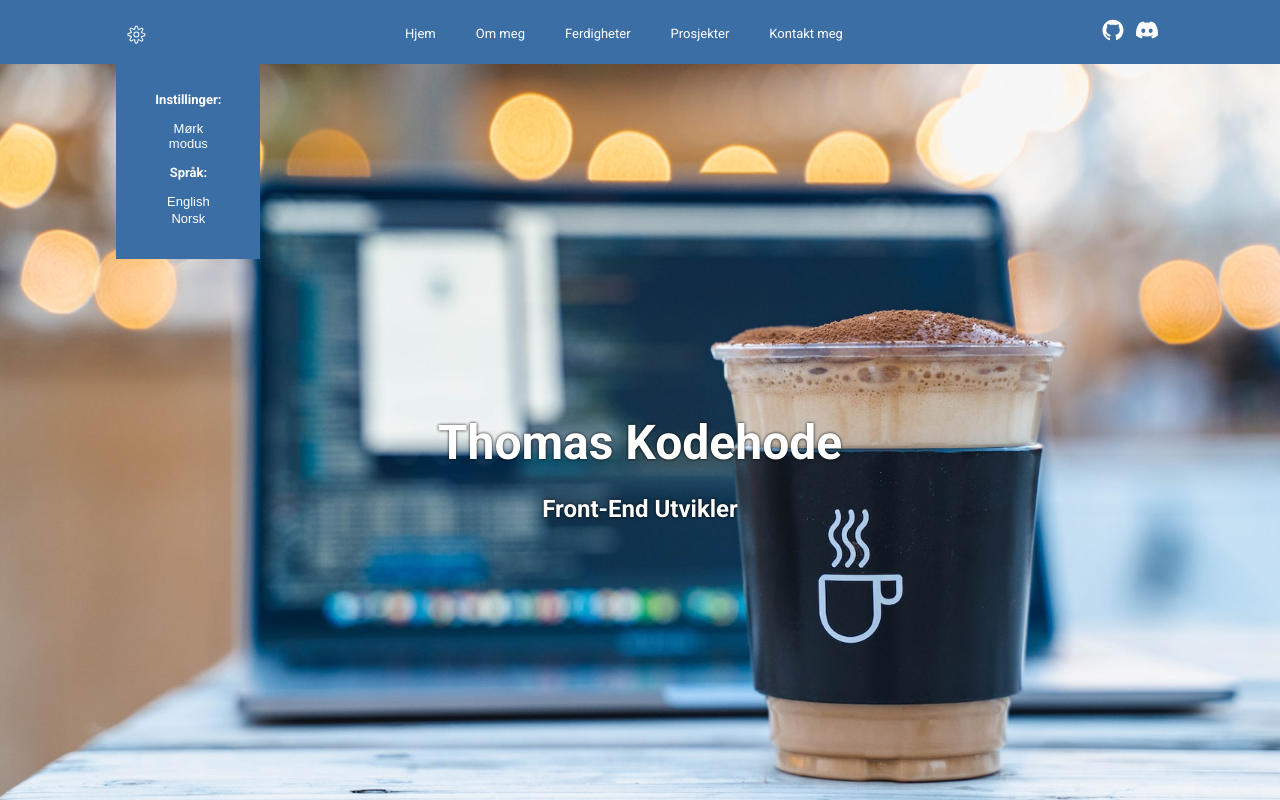
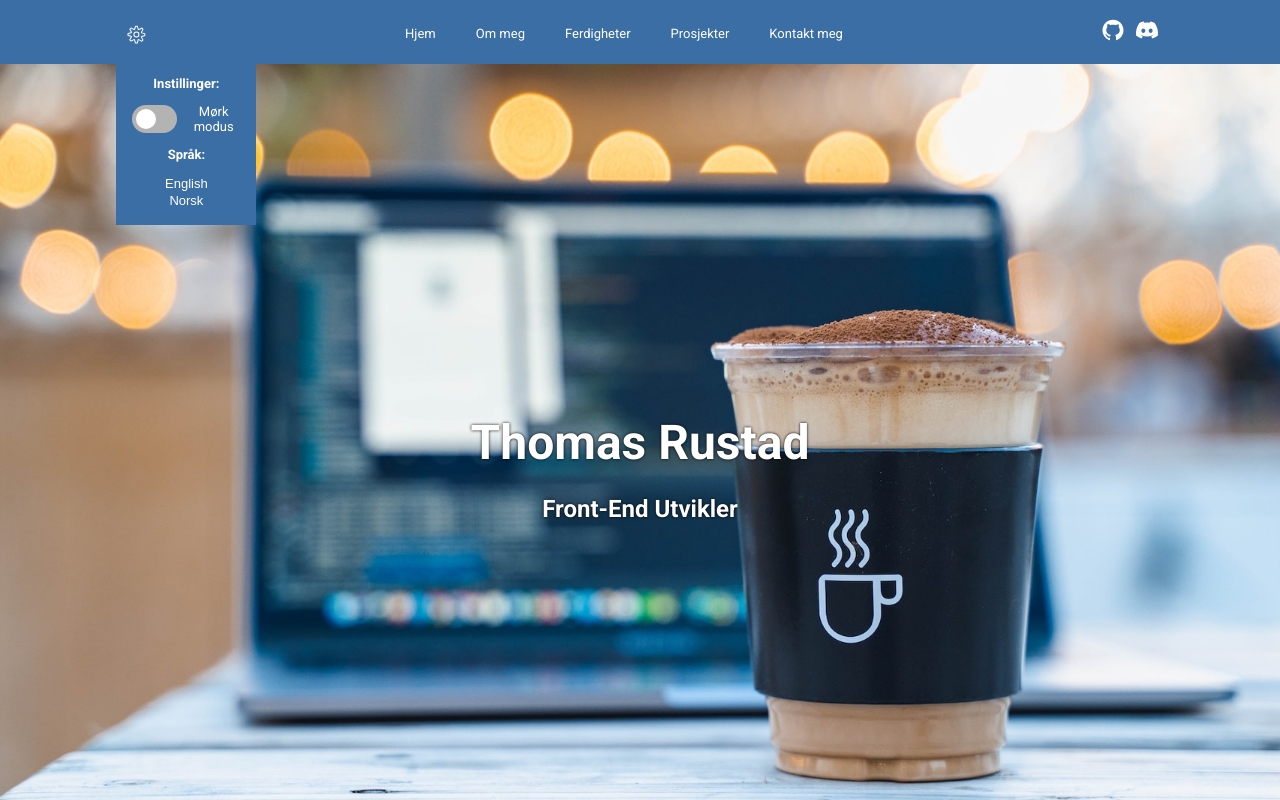
Before and after one commit to ThomasR1997/portfolio, a React (Create React App) app: page / in a window 1280 px wide. Both pictures are taken after a click on the button 134 px from the left and 32 px from the top of the page. Shown: the top 800 px of the page. Built offline with nearby package versions, Linux system fonts and the light colour scheme; the HTML template or start-up script is replaced by a standard one.

Commit message:
feat/ added switch toggle for dark mode, image and text

```diff
--- a/src/App.js
+++ b/src/App.js
@@ -16,12 +16,10 @@ import {
   StyledTitle,
 } from "./components/SectionTitle/StyledSectionTitle";
 
-// Libraries
-import { useTranslation } from "react-i18next";
-
 // Hooks
 import { useState } from "react";
 import { DarkModeContext } from "./contextState/DarkModeContext";
+import { useTranslation } from "react-i18next";
 
 function App() {
   // Enables translation
--- a/src/components/BurgerMenu/BurgerMenu.js
+++ b/src/components/BurgerMenu/BurgerMenu.js
@@ -9,8 +9,12 @@ import {
 // Libraries
 import { slide as Menu } from "react-burger-menu";
 import MediaQuery from "react-responsive";
+
+// Components
+import { Dropdown } from "../Dropdown/Dropdown";
+
+// Hooks
 import { useTranslation } from "react-i18next";
-import { Dropdown } from "../Dropdown/Dropdown";
 
 // React-burger-menu library
 // The burgermenu replaces the navbar for small screens
--- a/src/components/Dropdown/Dropdown.js
+++ b/src/components/Dropdown/Dropdown.js
@@ -1,19 +1,22 @@
 // Hooks
 import { useContext, useState } from "react";
 import { DarkModeContext } from "../../contextState/DarkModeContext";
+import { useTranslation } from "react-i18next";
 
 // Styled components
 import {
   StyledButton,
   StyledDropdown,
   StyledDropdownContent,
+  StyledInput,
+  StyledLabel,
   StyledP,
+  StyledSwitch,
 } from "./StyledDropdown";
 
 import { SettingsIcon } from "../StyledComponents";
 
 // Libraries
-import { useTranslation } from "react-i18next";
 import i18n from "../../i18n";
 import MediaQuery from "react-responsive";
 
@@ -33,7 +36,7 @@ export const Dropdown = () => {
   };
 
   // Toggle between dark and light mode
-  const handleToggle = () => {
+  const handleChange = () => {
     setDarkMode(!darkMode);
   };
 
@@ -57,12 +60,15 @@ export const Dropdown = () => {
         </StyledP>
 
         <MediaQuery minWidth={811}>
-          <StyledButton
-            light={!darkMode ? true : false}
-            onClick={() => handleToggle()}
-          >
+          <StyledLabel htmlFor="checkbox" light={!darkMode ? true : false}>
+            <StyledInput
+              type="checkbox"
+              id="checkbox"
+              onChange={handleChange}
+            />
+            <StyledSwitch />
             {t("Nav Settings Dark Mode")}
-          </StyledButton>
+          </StyledLabel>
         </MediaQuery>
 
         <StyledP light={!darkMode ? true : false}>
--- a/src/components/Dropdown/StyledDropdown.js
+++ b/src/components/Dropdown/StyledDropdown.js
@@ -13,7 +13,7 @@ export const StyledDropdownContent = styled.div`
   position: absolute;
   background: ${(props) => (props.light ? "#3a6ea5" : "#0A1930")};
   min-width: 5em;
-  padding: 2em;
+  padding: 1em;
 `;
 
 // Styles and hover effect for the dropdown buttons
@@ -30,7 +30,7 @@ export const StyledButton = styled.button`
   }
 `;
 
-// Styles for dropdown text
+// Styles for dropdown paragraph
 export const StyledP = styled.p`
   color: ${(props) => (props.light ? "#fff" : "#64FFDA")};
   font-size: 13px;
@@ -39,3 +39,50 @@ export const StyledP = styled.p`
   align-items: center;
   justify-content: center;
 `;
+
+// Styles for toggle switch label
+export const StyledLabel = styled.label`
+  display: flex;
+  align-items: center;
+  gap: 10px;
+  cursor: pointer;
+  font-size: 13px;
+  color: ${(props) => (props.light ? "#fff" : "#64FFDA")};
+`;
+
+// Toggle switch
+export const StyledSwitch = styled.div`
+  position: relative;
+  width: 50px;
+  height: 20px;
+  background: #b3b3b3;
+  border-radius: 32px;
+  padding: 4px;
+  transition: 300ms all;
+
+  &:before {
+    transition: 300ms all;
+    content: "";
+    position: absolute;
+    width: 20px;
+    height: 20px;
+    border-radius: 35px;
+    top: 50%;
+    left: 4px;
+    background: white;
+    transform: translate(0, -50%);
+  }
+`;
+
+export const StyledInput = styled.input`
+  opacity: 0;
+  position: absolute;
+
+  &:checked + ${StyledSwitch} {
+    background: green;
+
+    &:before {
+      transform: translate(15px, -50%);
+    }
+  }
+`;
--- a/src/components/Footer/Footer.js
+++ b/src/components/Footer/Footer.js
@@ -2,12 +2,10 @@
 import { DiscordIcon, GitHubIcon } from "../StyledComponents";
 import { MailIcon, StyledFooter, StyledP } from "./StyledFooter";
 
-// Libraries
-import { useTranslation } from "react-i18next";
-
 // Hooks
 import { useContext } from "react";
 import { DarkModeContext } from "../../contextState/DarkModeContext";
+import { useTranslation } from "react-i18next";
 
 export const Footer = () => {
   const { t } = useTranslation();
--- a/src/components/NavBar/NavBar.js
+++ b/src/components/NavBar/NavBar.js
@@ -5,11 +5,11 @@ import { StyledNavBar } from "./StyledNavBar";
 // Libraries
 import MediaQuery from "react-responsive";
 import { Dropdown } from "../Dropdown/Dropdown";
-import { useTranslation } from "react-i18next";
 
 // Hooks
 import { useContext } from "react";
 import { DarkModeContext } from "../../contextState/DarkModeContext";
+import { useTranslation } from "react-i18next";
 
 // Replaces burgermenu with navbar on desktops
 const NavBar = () => {
--- a/src/components/SectionAbout/StyledSectionAbout.js
+++ b/src/components/SectionAbout/StyledSectionAbout.js
@@ -17,6 +17,7 @@ export const StyledSectionAbout = styled.div`
 export const StyledDiv = styled.div`
   padding-left: ${(prop) => (prop.left ? "11em" : prop.right ? "4em" : null)};
   padding-right: ${(prop) => (prop.right ? "11em" : prop.left ? "4em" : null)};
+  width: fit-content;
 
   @media only screen and (max-width: 1170px) {
     padding: 1em 5em;
--- a/src/components/SectionHome/SectionHome.js
+++ b/src/components/SectionHome/SectionHome.js
@@ -1,6 +1,8 @@
 // Styled components
+import { StyledH1, StyledH3, StyledSectionHome } from "./StyledSectionHome";
+
+// Hooks
 import { useTranslation } from "react-i18next";
-import { StyledH1, StyledH3, StyledSectionHome } from "./StyledSectionHome";
 
 const SectionHome = () => {
   const { t } = useTranslation();
@@ -8,7 +10,7 @@ const SectionHome = () => {
   return (
     <StyledSectionHome name="home">
       <div>
-        <StyledH1>Thomas Kodehode</StyledH1>
+        <StyledH1>Thomas Rustad</StyledH1>
         <StyledH3>{t("Section Home")}</StyledH3>
       </div>
     </StyledSectionHome>
--- a/src/contextState/DarkModeContext.js
+++ b/src/contextState/DarkModeContext.js
@@ -1,3 +1,4 @@
+// Hooks
 import { createContext } from "react";
 
 export const DarkModeContext = createContext();
--- a/src/i18n.js
+++ b/src/i18n.js
@@ -20,17 +20,17 @@ const resources = {
       "Section About Title": "About me",
 
       "Section About Text One":
-        "Lorem ipsum dolor sit amet, consectetur adipiscing elit. Semper interdum proin purus ornare neque facilisis. Morbi sollicitudin senectus convallis tellus at dolor arcu mauris. Quis tincidunt eleifend mi, quis posuere ornare velit egestas ut. Sapien, id sollicitudin lobortis eget elit facilisis.",
+        "Hello, my name is Thomas and I am 25 years old. I am a front-end developer who attends the Kodehode course. I find coding interesting, I like creating websites and apps. I enjoy solving problems.",
 
       "Section About Text Two":
-        "Pharetra pellentesque elit hac amet, porta nec etiam. Senectus sed nisl adipiscing egestas sed cursus sed quam. Bibendum facilisis ut arcu in felis, ac. Orci, quis eu id commodo lacus massa nunc. Sit cursus pellentesque felis eget sed. Quam nisi velit viverra facilisis sed ac pellentesque libero gravida.",
+        "In my spare time I am a gamer who is very fond of RPGs and online FPS games. I have been told that I am precise and reliable.",
 
       "Section Skills Title": "Skills",
 
       "Section Projects Title": "Projects",
 
       "Footer Contact me": "Contact me",
-      "Footer Text": "Designed and built by Thomas Kodehode",
+      "Footer Text": "Designed and built by Thomas Rustad",
     },
   },
   no: {
@@ -50,17 +50,17 @@ const resources = {
       "Section About Title": "Om meg",
 
       "Section About Text One":
-        "Lorem ipsum dolor sit amet, consectetur adipiscing elit. Semper interdum proin purus ornare neque facilisis. Morbi sollicitudin senectus convallis tellus at dolor arcu mauris. Quis tincidunt eleifend mi, quis posuere ornare velit egestas ut. Sapien, id sollicitudin lobortis eget elit facilisis.",
+        "Hei, mitt navn er Thomas og jeg er 25 år. Jeg er en front-end utvikler som deltar på kurs Kodehode. Koding syns jeg er interessant, jeg liker å lage nettsider og apper. Det å løse problemer syns jeg også er kjekt.",
 
       "Section About Text Two":
-        "Pharetra pellentesque elit hac amet, porta nec etiam. Senectus sed nisl adipiscing egestas sed cursus sed quam. Bibendum facilisis ut arcu in felis, ac. Orci, quis eu id commodo lacus massa nunc. Sit cursus pellentesque felis eget sed. Quam nisi velit viverra facilisis sed ac pellentesque libero gravida.",
+        "På fritiden er jeg en gamer som er veldig glad i RPGs og online FPS spill. Jeg har fått høre at jeg er presis og pålitelig.",
 
       "Section Skills Title": "Ferdigheter",
 
       "Section Projects Title": "Prosjekter",
 
       "Footer Contact me": "Kontakt meg",
-      "Footer Text": "Laget av Thomas Kodehode",
+      "Footer Text": "Laget av Thomas Rustad",
     },
   },
 };
```
Also changed, not shown: src/components/SectionAbout/SectionAbout.js (+3 -4 lines), 1 other file (tests, documents, lock files or other folders).
